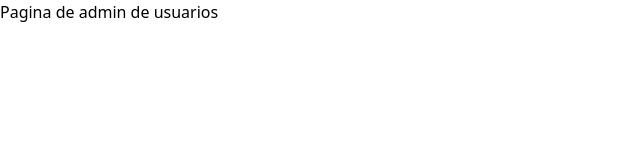
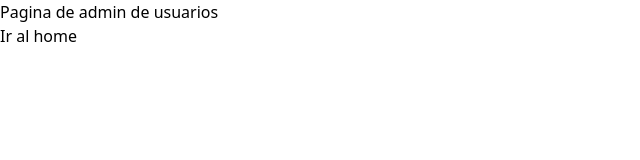
Before and after one commit to Nik-Oni/gestion-de-proyectos-personal-MINTIC, a Next.js app: page /admin/usuarios in a window 1280 px wide. Shown: the top 160 px of the page, without its empty margins (0-640 px from the left). Built offline with nearby package versions, Linux system fonts and the light colour scheme.

Commit message:
agregar el link para ir al home desde /admid/usuarios

```diff
--- a/pages/admin/usuarios/index.tsx
+++ b/pages/admin/usuarios/index.tsx
@@ -1,10 +1,15 @@
 import React from 'react'
+import Link from 'next/link'
 
 const index = () => {
   return (
-    <div>
-        Pagina de admin de usuarios
-    </div>
+      <div>
+        <div>Pagina de admin de usuarios</div>
+        <Link href='/'>
+            <a> Ir al home</a>
+        </Link>
+
+      </div>
   )
 }
 
```
